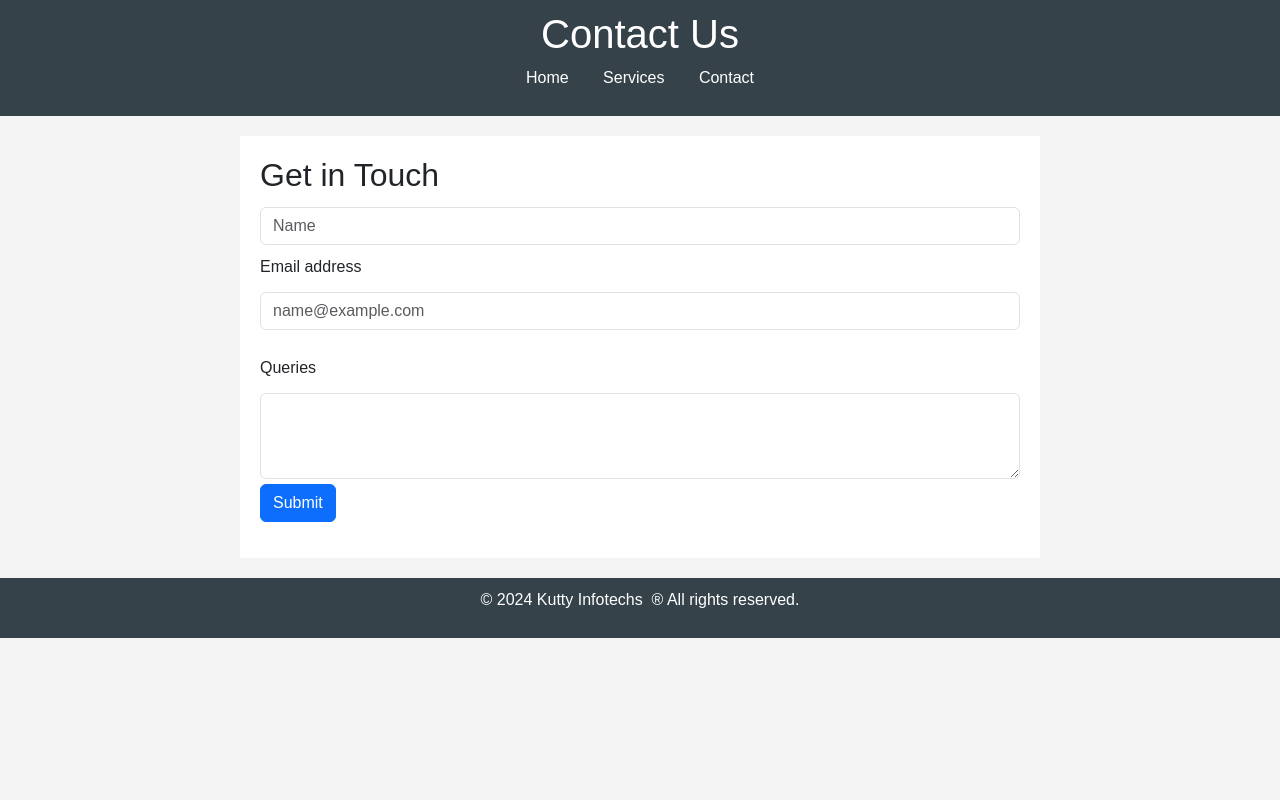
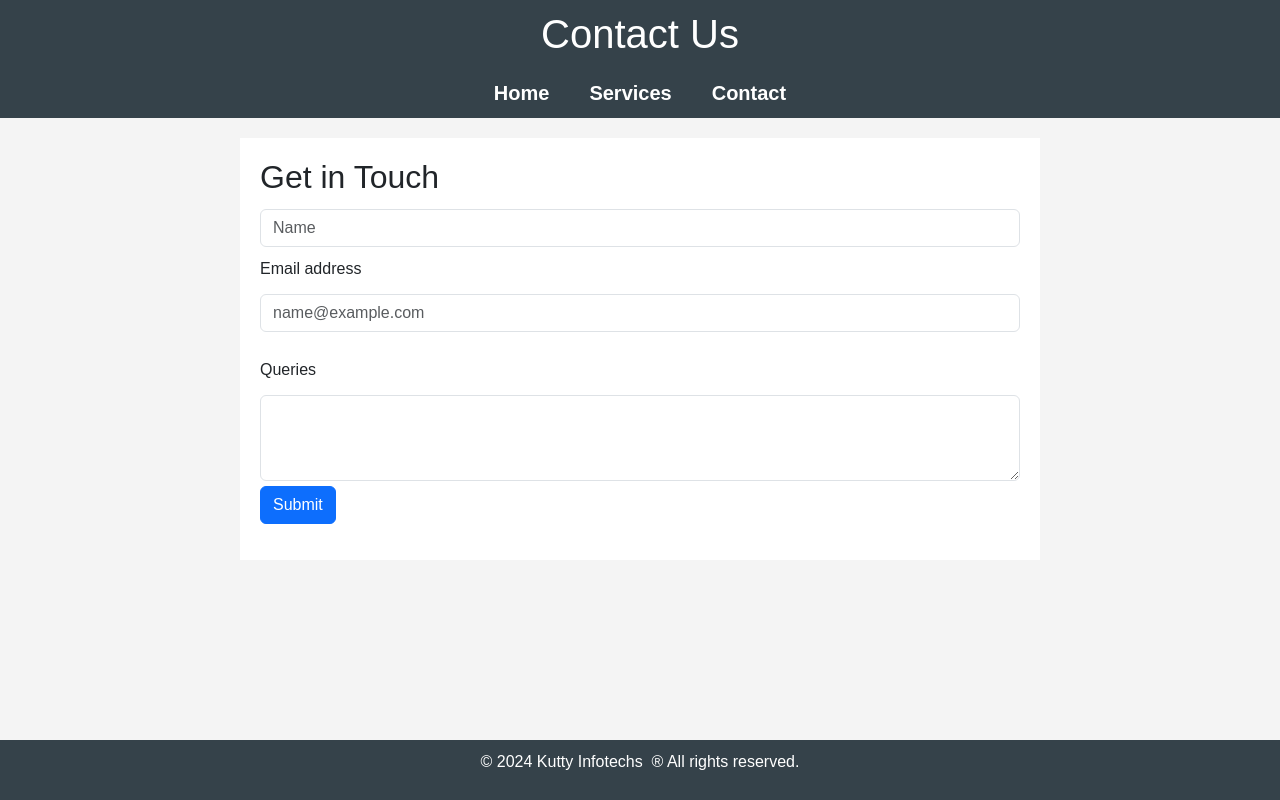
Before and after one commit to Harish0402/kutty-infotech, a plain HTML site: page Pages/contact.html in a window 1280 px wide. Drawn offline with nearby package versions, Linux system fonts and the light colour scheme; files that its build step writes are made by us from their sources; files whose address does not match are found by name.

Commit message:
Editted By Harish

```diff
--- a/Pages/contact.html
+++ b/Pages/contact.html
@@ -7,12 +7,25 @@
     <link href="https://cdn.jsdelivr.net/npm/bootstrap@5.3.3/dist/css/bootstrap.min.css" rel="stylesheet" integrity="sha384-QWTKZyjpPEjISv5WaRU9OFeRpok6YctnYmDr5pNlyT2bRjXh0JMhjY6hW+ALEwIH" crossorigin="anonymous">
     <script src="https://cdn.jsdelivr.net/npm/bootstrap@5.3.3/dist/js/bootstrap.bundle.min.js" integrity="sha384-YvpcrYf0tY3lHB60NNkmXc5s9fDVZLESaAA55NDzOxhy9GkcIdslK1eN7N6jIeHz" crossorigin="anonymous"></script>
     <link rel="stylesheet" href="style.css">
-   <script>
-    document.getElementById("contactForm").addEventListener("submit", function(event) {
-    event.preventDefault();
-    alert("Thank you for your message! We will get back to you shortly.");
-    this.reset();
-});
+   <script defer>
+
+
+    function SubmitEvent()  {
+            event.preventDefault(); // Prevent form submission
+
+            const username = document.getElementById('username').value;
+
+                alert("Thank you for your message!,We will get back to you shortly ");
+                clearForm();
+            }
+
+    function clearForm() {
+    document.getElementById('username').value = '';
+    document.getElementById('exampleFormControlInput1').value = '';
+    document.getElementById('exampleFormControlTextarea1').value = '';
+
+    }
+
 
    </script>
    <style>
@@ -22,28 +35,32 @@
     padding: 0;
     background-color: #f4f4f4;
 }
-
-header {
-    background: #35424a;
-    color: #ffffff;
-    padding: 10px 0;
-    text-align: center;
+nav {
+  background-color: #35424a;
+}
+nav div {
+  display: flex;
+  justify-content: center;
+}
+nav div a {
+  padding-left: 20px;
+  padding-right: 20px;
+  font-weight: 600;
+  font-size: 20px;
+  color: white;
+  text-decoration: none;
 }
 
-nav ul {
-    list-style: none;
-    padding: 0;
+header div {
+  background: #35424a;
+  color: #ffffff;
+  padding: 10px;
+  text-align: center;
+}
+header div h1 {
+  margin: 0;
 }
 
-nav ul li {
-    display: inline;
-    margin: 0 15px;
-}
-
-nav a {
-    color: #ffffff;
-    text-decoration: none;
-}
 
 main {
     padding: 20px;
@@ -57,7 +74,7 @@ footer {
     padding: 10px 0;
     background: #35424a;
     color: #ffffff;
-    position: relative;
+    position: absolute;
     bottom: 0;
     width: 100%;
 }
@@ -80,22 +97,24 @@ input, textarea {
 </head>
 <body>
     <header>
-        <h1>Contact Us</h1>
+        <div>
+            <h1>Contact Us</h1>
+        </div>
         <nav>
-            <ul>
-                <li><a href="index.html">Home</a></li>
-                <li><a href="services.html">Services</a></li>
-                <li><a href="contact.html">Contact</a></li>
-            </ul>
-        </nav>
+            <div>
+                <a href="../index.html">Home</a>
+                <a href="./services.html">Services</a>
+                <a href="./contact.html">Contact</a>
+            </div>
+    </nav>
     </header>
 
     <main>
         <h2>Get in Touch</h2>
-        <form action="">
+        <form action="" >
         <div class="mb-3">
             <div class="col">
-                <input type="text" class="form-control" placeholder="Name" aria-label="Fname">
+                <input type="text" class="form-control" placeholder="Name" aria-label="Fname" id="username">
               </div>
             <label for="exampleFormControlInput1" class="form-label">Email address</label>
             <input type="email" class="form-control" id="exampleFormControlInput1" placeholder="name@example.com">
@@ -104,9 +123,10 @@ input, textarea {
             <label for="exampleFormControlTextarea1" class="form-label">Queries</label>
             <textarea class="form-control" id="exampleFormControlTextarea1" rows="3"></textarea>
             <div class="col-12">
-                <button type="submit" class="btn btn-primary">Submit</button>
+                <button id="contactForm" type="submit" class="btn btn-primary" onclick="SubmitEvent()">Submit</button>
               </div>
-          </div></form>
+          </div>
+        </form>
     </main>
 
     <footer>
--- a/scss/main.scss
+++ b/scss/main.scss
@@ -1,5 +1,6 @@
 header {
-    background-color:dimgrey;
+    background-color: #35424a;
+    color: #ffffff;
 
 
     div{
@@ -8,6 +9,7 @@ header {
         font-weight: 800;
         font-size: 22px;
         align-items: center;
+        padding: 3px;
     }
 
     img{
@@ -19,7 +21,8 @@ header {
 }
 
  nav{
-    background-color:dimgrey;
+    background-color: #35424a;
+    padding: 3px;
 
         div{
         display: flex;
@@ -46,3 +49,22 @@ header {
     body{
         background-color:beige;
     }
+
+    .content{
+        height: 200px;
+        width: 600px;
+        background-color: #ffffff;
+        margin-left: 40px;
+        padding: 20px;
+        border-radius: 30px;
+    }
+
+    footer{
+        text-align: center;
+        padding: 10px 0;
+        background: #35424a;
+        color: #ffffff;
+        position: absolute;
+        bottom: 0;
+        width: 100%;
+    }
--- /dev/null
+++ b/scss/style.scss
@@ -0,0 +1,44 @@
+footer{
+    text-align: center;
+    padding: 10px 0;
+    background: #35424a;
+    color: #ffffff;
+    position: absolute;
+    bottom: 0;
+    width: 100%;
+}
+
+nav{
+    background-color: #35424a;
+
+        div{
+        display: flex;
+        justify-content: center;
+
+        a{
+            padding-left: 20px;
+            padding-right: 20px;
+            font-weight: 600;
+            font-size: 20px;
+            color:white;
+            text-decoration: none;
+        }
+        }
+
+    }
+header{
+
+    div{
+        background: #35424a;
+        color: #ffffff;
+        padding:10px;
+        text-align: center;
+
+        h1{
+            margin:0;
+        }
+    }
+}
+body{
+    margin: 0;
+}
```
Also changed, not shown: Pages/services.html (+10 -8 lines), Pages/signup.html (+3 -2 lines), index.html (+5 -3 lines), css/main.css, css/style.css, 2 other files.
